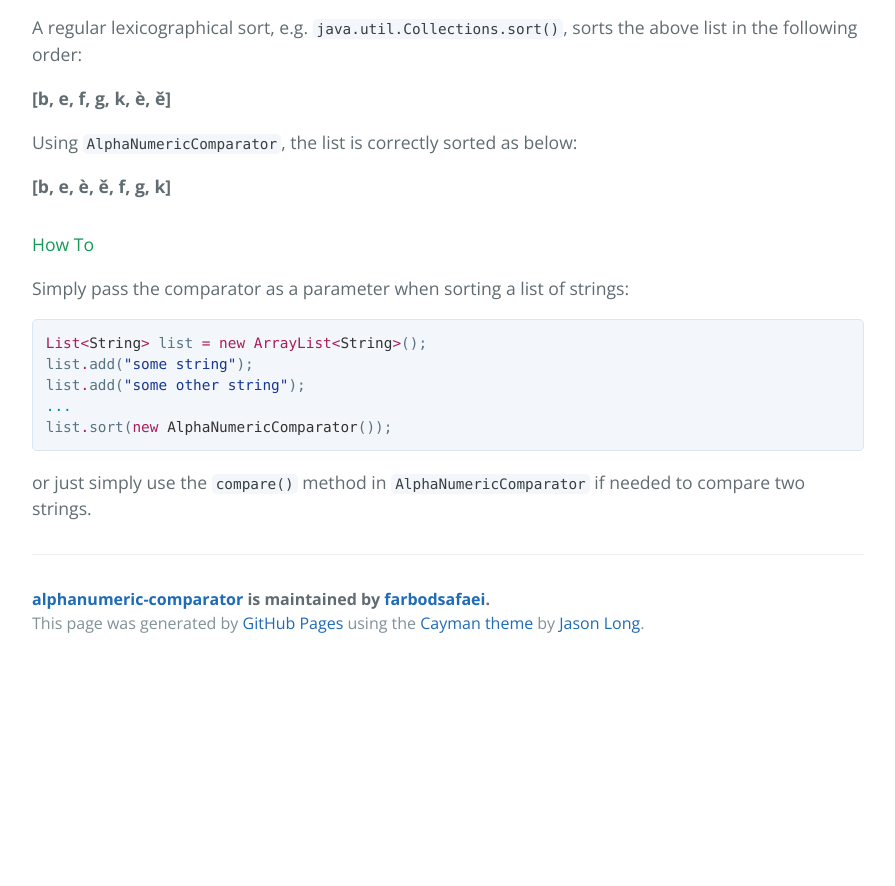
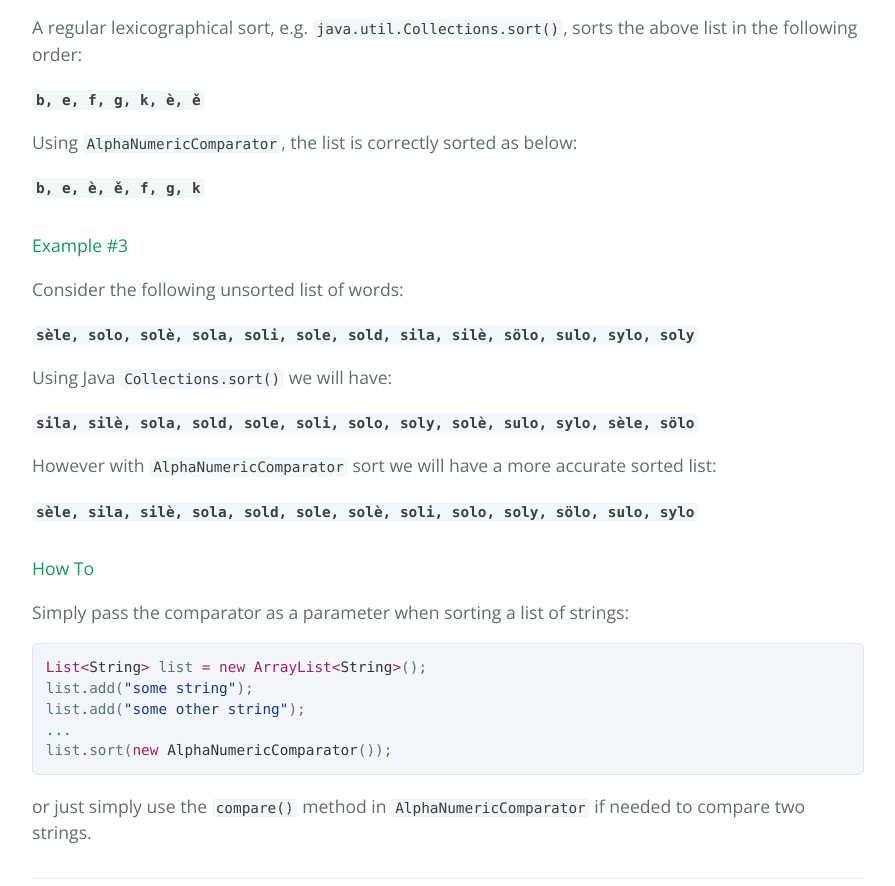
Before and after one commit to farbodsafaei/alphanumeric-comparator, a plain HTML site: page index.html in a window 1280 px wide. Shown: the part 1684-2570 px from the top of the page, without its empty margins (192-1087 px from the left). Before the commit the page ends 2351 px from the top, so only its background shows below. Drawn offline with nearby package versions, Linux system fonts and the light colour scheme.

```diff
--- a/index.html
+++ b/index.html
@@ -63,11 +63,26 @@
 
 <p>A regular lexicographical sort, e.g. <code>java.util.Collections.sort()</code>, sorts the above list in the following order:</p>
 
-<p><strong>[b, e, f, g, k, è, ě]</strong></p>
+<p><strong><code>b, e, f, g, k, è, ě</code></strong></p>
 
 <p>Using <code>AlphaNumericComparator</code>, the list is correctly sorted as below:</p>
 
-<p><strong>[b, e, è, ě, f, g, k]</strong></p>
+<p><strong><code>b, e, è, ě, f, g, k</code></strong></p>
+
+<h4>
+<a id="example-3" class="anchor" href="#example-3" aria-hidden="true"><span aria-hidden="true" class="octicon octicon-link"></span></a>Example #3</h4>
+
+<p>Consider the following unsorted list of words:</p>
+
+<p><strong><code>sèle, solo, solè, sola, soli, sole, sold, sila, silè, sölo, sulo, sylo, soly</code></strong></p>
+
+<p>Using Java <code>Collections.sort()</code> we will have:</p>
+
+<p><strong><code>sila, silè, sola, sold, sole, soli, solo, soly, solè, sulo, sylo, sèle, sölo</code></strong></p>
+
+<p>However with <code>AlphaNumericComparator</code> sort we will have a more accurate sorted list:</p>
+
+<p><strong><code>sèle, sila, silè, sola, sold, sole, solè, soli, solo, soly, sölo, sulo, sylo</code></strong></p>
 
 <h4>
 <a id="how-to" class="anchor" href="#how-to" aria-hidden="true"><span aria-hidden="true" class="octicon octicon-link"></span></a>How To</h4>
```
Also changed, not shown: params.json (+1 -1 lines).
